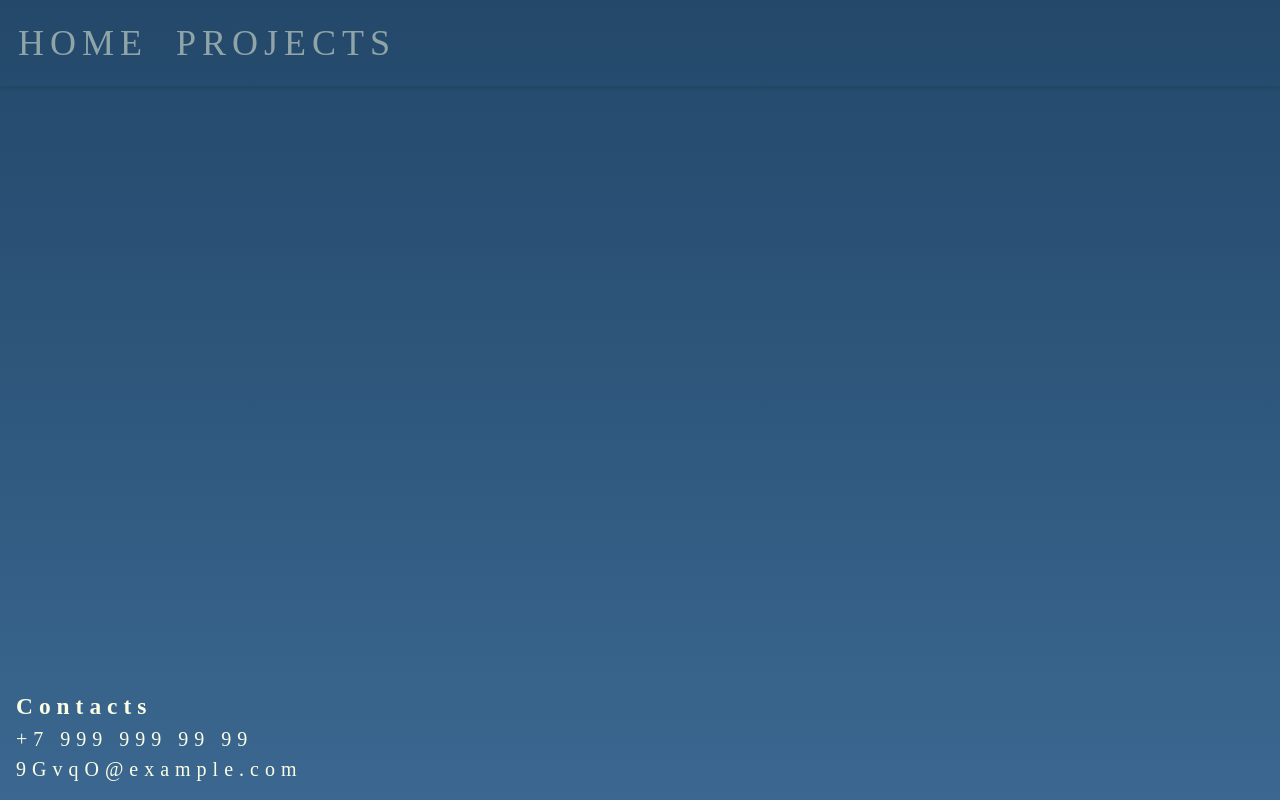
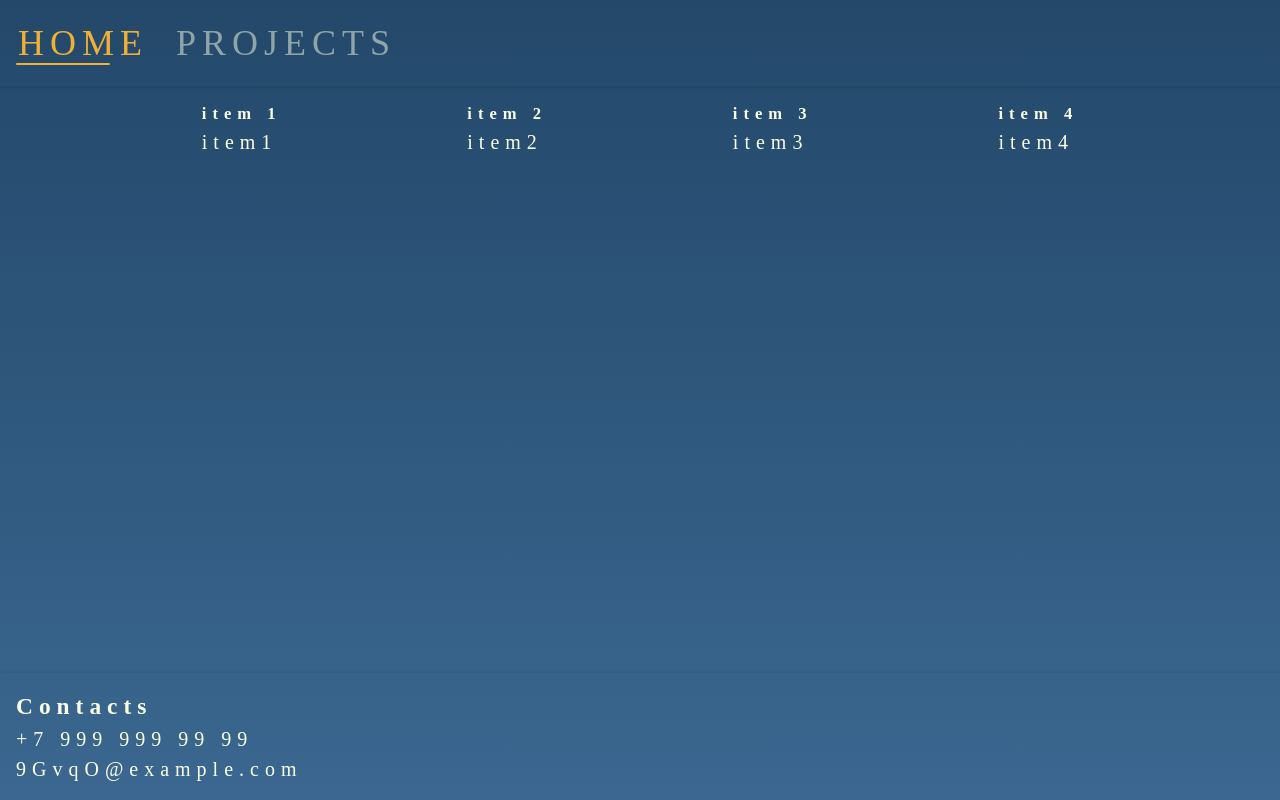
Before and after one commit to antoniorusso2/portfolio-website, a React (Vite) app: page / in a window 1280 px wide. Built offline with nearby package versions, Linux system fonts and the light colour scheme; a web font is replaced by a local one.

Commit message:
Style for not found page

```diff
--- a/src/App.jsx
+++ b/src/App.jsx
@@ -1,6 +1,6 @@
 import { BrowserRouter, Route, Routes } from 'react-router-dom';
 import DefaultLayout from './layout/defaultLayout';
-import NotFound from './layout/notFound';
+import NotFound from './layout/NotFound/NotFound';
 import MainPAge from './pages/MainPage';
 import About from './pages/About';
 import Projects from './pages/Projects';
@@ -9,10 +9,10 @@ function App() {
   return (
     <BrowserRouter>
       <Routes>
-        <Route path="/" element={<DefaultLayout />}>
-          <Route index path="home" element={<MainPAge />} />
-          <Route path="about" element={<About />} />
-          <Route path="projects" element={<Projects />} />
+        <Route element={<DefaultLayout />}>
+          <Route index path="/" element={<MainPAge />} />
+          <Route path="/about" element={<About />} />
+          <Route path="/projects" element={<Projects />} />
         </Route>
         <Route path="*" element={<NotFound />} />
       </Routes>
--- /dev/null
+++ b/src/components/Carousel/Carousel.jsx
@@ -0,0 +1,45 @@
+import style from './Carousel.module.css';
+
+export default function Slider() {
+  const items = [
+    {
+      id: 1,
+      name: 'item 1',
+      text: 'item1',
+    },
+    {
+      id: 2,
+      name: 'item 2',
+      text: 'item2',
+    },
+    {
+      id: 3,
+      name: 'item 3',
+      text: 'item3',
+    },
+    {
+      id: 4,
+      name: 'item 4',
+      text: 'item4',
+    },
+  ];
+
+  return (
+    <div className="container">
+      <div className={`${style.carousel_container}`}>
+        <div className={style.carousel_row}>
+          {items.map((item) => (
+            <div className="col-3" key={item.id}>
+              <div id={item.id} className="card">
+                <div className="card-body">
+                  <h5 className="card-title">{item.name}</h5>
+                  <p className="card-text">{item.text}</p>
+                </div>
+              </div>
+            </div>
+          ))}
+        </div>
+      </div>
+    </div>
+  );
+}
--- /dev/null
+++ b/src/components/Carousel/Carousel.module.css
@@ -0,0 +1,12 @@
+.carousel_container {
+  width: 100%;
+  overflow: hidden;
+}
+
+.carousel_row {
+  width: 100%;
+  padding: var(--base-padding) 0;
+  display: flex;
+  align-items: center;
+  justify-content: space-evenly;
+}
--- a/src/components/Header/Header.jsx
+++ b/src/components/Header/Header.jsx
@@ -7,10 +7,10 @@ export default function Header() {
       <nav className="navbar">
         <div className={`container ${style.container}`}>
           <ul className={style.nav_link_list}>
-            <NavLink className={style.nav_link} to="/home">
+            <NavLink className={style.nav_link} to="/">
               Home
             </NavLink>
-            <NavLink className={style.nav_link} to="/projects">
+            <NavLink className={style.nav_link} to="projects">
               Projects
             </NavLink>
           </ul>
--- a/src/components/Header/Header.module.css
+++ b/src/components/Header/Header.module.css
@@ -8,8 +8,6 @@ nav {
   justify-content: space-between;
   align-items: center;
   text-transform: uppercase;
-
-  box-shadow: 0px 2px 4px rgba(0, 0, 0, 0.1);
 }
 
 .container {
--- a/src/index.css
+++ b/src/index.css
@@ -93,6 +93,14 @@ main {
   box-sizing: border-box;
 }
 
+header {
+  box-shadow: 0px 2px 4px rgba(0, 0, 0, 0.1);
+}
+
+footer {
+  box-shadow: 2px 0px 4px rgba(0, 0, 0, 0.1);
+}
+
 .container {
   max-width: 1400px;
   margin: 0 auto;
--- a/src/layout/NotFound.jsx
+++ /dev/null
@@ -1,7 +0,0 @@
-export default function NotFound() {
-  return (
-    <>
-      <div>404</div>
-    </>
-  );
-}
--- /dev/null
+++ b/src/layout/NotFound/NotFound.jsx
@@ -0,0 +1,16 @@
+import Header from '../../components/Header/Header';
+import style from './NotFound.module.css';
+
+export default function NotFound() {
+  return (
+    <>
+      <Header />
+      <main>
+        <div className={style.container}>
+          <h1 className={style.title}>404</h1>
+          <p className={style.text}>Ops! La pagina richiesta non risulta disponibile...</p>
+        </div>
+      </main>
+    </>
+  );
+}
--- /dev/null
+++ b/src/layout/NotFound/NotFound.module.css
@@ -0,0 +1,19 @@
+.container {
+  height: 100vh;
+  width: 40rem;
+  margin: 0 auto;
+  display: flex;
+  /* flex-wrap: wrap; */
+  align-items: center;
+  justify-content: center;
+}
+
+.title {
+  font-size: 9rem;
+  text-align: center;
+}
+
+.text {
+  font-size: 2rem;
+  text-align: center;
+}
--- a/src/pages/MainPage.jsx
+++ b/src/pages/MainPage.jsx
@@ -1,10 +1,5 @@
+import Carousel from '../components/Carousel/Carousel';
+
 export default function MainPAge() {
-  return (
-    <div className="container">
-      <div className="row">
-        <h1>Main Page</h1>
-        {/* slider con tecnologie conosciute */}
-      </div>
-    </div>
-  );
+  return <Carousel />;
 }
```
